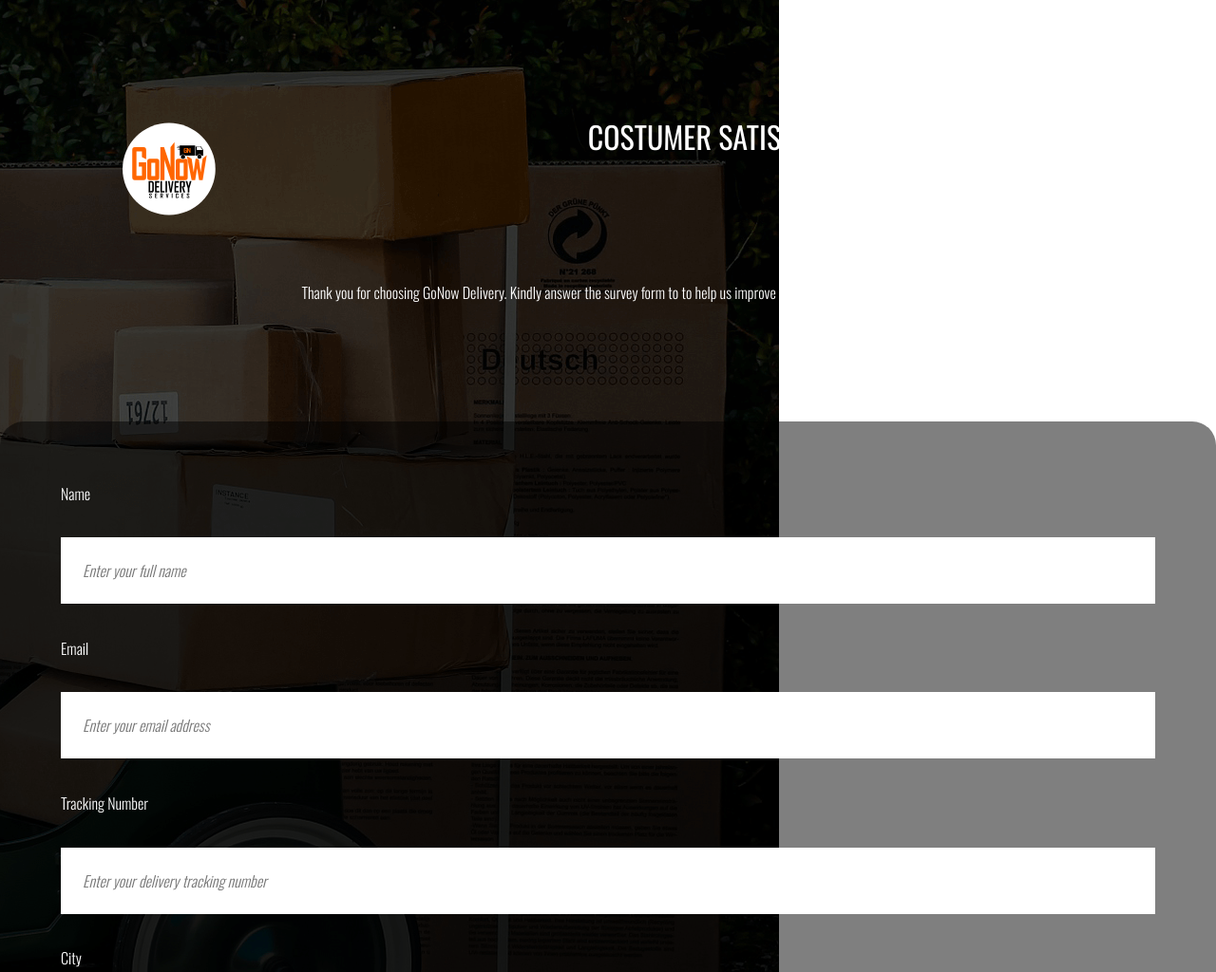
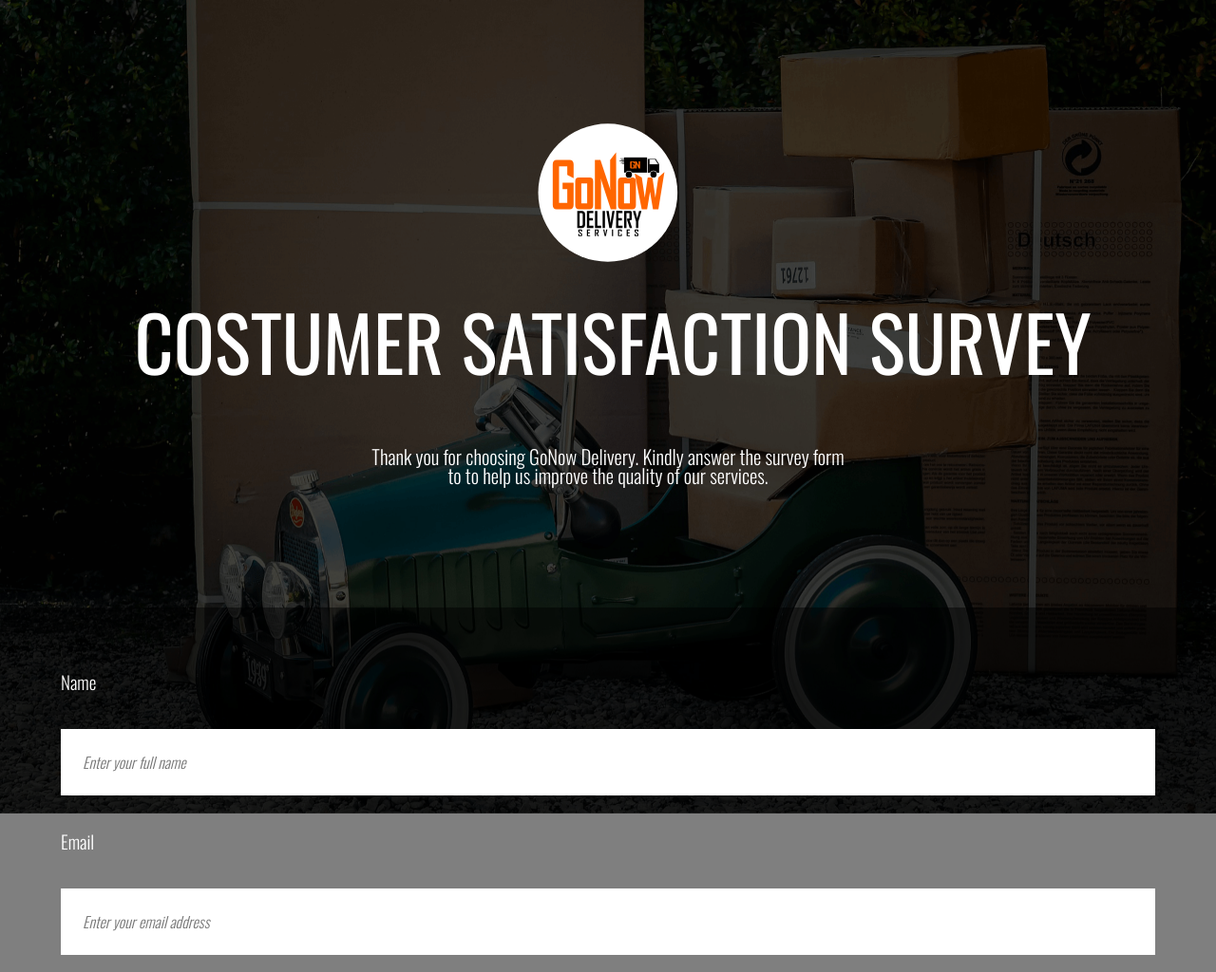
Before and after one commit to adrianaluisadc/Survey-Form-Project, a plain HTML site: page index.html in a window 1280 px wide. Shown: the top 1024 px of the page at 95% size. Drawn offline with nearby package versions, Linux system fonts and the light colour scheme.

Commit message:
[add] responsive layout

```diff
--- a/css/main.css
+++ b/css/main.css
@@ -27,6 +27,17 @@
 #header-container {
   grid-area: header;
   padding: 10%;
+}
+
+h1 {
+  color: #fff;
+  font-family: var(--main-font-fam);
+  text-transform: uppercase;
+}
+
+#description {
+  font-family: var(--main-font-fam);
+  color: #fff;
 }
 
 #header h1 {
@@ -67,11 +78,7 @@ h1 {
 
 #form-container {
   grid-area: survey;
-}
-
-#form-background {
-  border-radius: 25px 25px 0 0;
-  padding: 5%;
+  padding-bottom: 25%;
 }
 
 label {
@@ -112,7 +119,7 @@ input::placeholder {
 
 #form-background {
   background: rgba(0, 0, 0, 0.5);
-  border-radius: 25px 25px 0 0;
+  border-radius: 25px 25px 25px 25px;
   padding: 5%;
 }
 
@@ -338,6 +345,7 @@ input[type="checkbox"]:not(:checked) + label::after {
 #inputcontent7 input[type="radio"] + label {
   cursor: pointer;
   display: inline-block;
+  text-shadow: 1px 0px 18px rgba(255, 181, 0, 0.71);
   color: rgb(255, 208, 0);
   cursor: pointer;
 }
@@ -347,6 +355,7 @@ input[type="checkbox"]:not(:checked) + label::after {
   display: inline-block;
   color: rgb(255, 255, 255);
   cursor: pointer;
+  text-shadow: none;
 }
 
 #inputcontent7 input[type="radio"]:hover + label ~ label {
@@ -354,24 +363,21 @@ input[type="checkbox"]:not(:checked) + label::after {
   display: inline-block;
   color: rgb(255, 255, 255);
   cursor: pointer;
+  text-shadow: none;
 }
-
-
-
 
 /* ---------textarea area---------- */
 
 textarea {
-
   width: 100%;
   height: 17vh;
   font-family: var(--main-font-fam);
   padding: 3%;
   margin-top: 5%;
-    margin-bottomm: 5%;
+  margin-bottom: 5%;
   background: #fff;
   resize: none;
-    border:none;
+  border: none;
 }
 
 textarea::placeholder {
@@ -382,25 +388,38 @@ textarea::placeholder {
 
 #submit-container {
   margin-top: 7%;
+  margin-bottom: 7%;
   width: 100%;
   text-align: center;
 }
 button {
   width: 60%;
   font-family: var(--main-font-fam);
-    font-weight: 500;
+  font-weight: 400;
   font-size: 1.1em;
-    padding:1%;
-    background-color:rgb(224, 71, 0);
+  padding: 1%;
+  background-color: #ff6600;
 
-    color: black;
-    border:none;
+  color: rgb(0, 0, 0);
+  border: none;
 }
 
 button:hover {
   background-color: #ffa600;
   color: #000000;
   cursor: pointer;
-    box-shadow: -1px 2px 20px 0px  rgb(255, 153, 0);
-    transform: scale(1.04)
+  box-shadow: -1px 2px 20px 0px rgb(255, 153, 0);
+  transform: scale(1.04);
 }
+
+/*
+-----------footer container----------- */
+
+#footerbox {
+    text-align: center;
+    padding: 1.5em;
+    color:  #aaaaaa;
+    font-size: .8em;
+    font-family: var(--main-font-fam);
+    background: rgb(17, 17, 17)
+}
--- a/css/reset.css
+++ b/css/reset.css
@@ -9,14 +9,3 @@
   margin: 0;
   box-sizing: border-box;
 }
-
-h1 {
-  color: #fff;
-  font-family: var(--main-font-fam);
-  text-transform: uppercase;
-}
-
-#description {
-  font-family: var(--main-font-fam);
-  color: #fff;
-}
--- /dev/null
+++ b/css/responsive.css
@@ -0,0 +1,137 @@
+@media only screen and (min-width: 480px) {
+  h1 {
+    font-size: 2.3em;
+  }
+
+  #gonowlogo {
+    justify-self: right;
+  }
+}
+
+@media only screen and (min-width: 521px) {
+  #description {
+    font-size: 1.2em;
+  }
+}
+@media only screen and (min-width: 561px) {
+  #background-image {
+    width: 1200px;
+    object-position: 0px 0px;
+  }
+
+  #gonowlogo {
+    width: 150px;
+    justify-self: right;
+  }
+
+  h1 {
+    font-size: 3em;
+  }
+}
+
+@media only screen and (min-width: 715px) {
+  h1 {
+    padding-left: 1%;
+    padding-top: 2%;
+    font-size: 3.5em;
+  }
+
+  #description {
+    font-size: 1.3em;
+  }
+}
+
+@media only screen and (min-width: 752px) {
+  h1 {
+    padding-left: 1%;
+    padding-top: 0px;
+    font-size: 3.5em;
+  }
+}
+
+@media only screen and (min-width: 806px) {
+  h1 {
+    padding-left: 1%;
+    padding-top: 4%;
+    font-size: 3.5em;
+  }
+
+  #description {
+    padding-left: 15%;
+    padding-right: 15%;
+  }
+}
+
+@media only screen and (min-width: 1096px) {
+  h1 {
+    padding-left: 1%;
+    padding-top: 5%;
+    font-size: 3.5em;
+  }
+
+  #description {
+    padding-left: 25%;
+    padding-right: 25%;
+  }
+}
+
+@media only screen and (min-width: 1152px) {
+  h1 {
+    padding-left: 1%;
+    padding-top: 6%;
+    font-size: 3.6em;
+  }
+}
+
+@media only screen and (min-width: 1200px) {
+  h1 {
+    padding-top: 4%;
+    font-size: 5em;
+  }
+
+  #header {
+    width: 100%;
+    display: grid;
+    grid-template-areas:
+      "logo"
+      "h1"
+      "pd";
+  }
+
+  #gonowlogo {
+    justify-self: center;
+  }
+
+
+  label {
+    font-size: 1.2em;
+
+  }
+
+  #inputcontent5 {
+      float: left;
+      width: 50%;
+  }
+
+  #inputcontent6 {
+      float: left;
+      width: 50%;
+  }
+
+  #checkbox-label{
+      padding-top: 0;
+      display: inline-block;
+  }
+
+  #starrating-label {
+    clear: both;
+  }
+
+  #stars-box{
+      font-size: 3em;
+  }
+
+  textarea {
+      font-size: 1em;
+  }
+}
--- a/index.html
+++ b/index.html
@@ -8,8 +8,10 @@
     <link rel="stylesheet" href="https://cdnjs.cloudflare.com/ajax/libs/font-awesome/5.12.1/css/all.min.css">
 </head>
 </head>
+    <link rel="stylesheet" href="css/main.css" />
     <link rel="stylesheet" href="css/reset.css" />
-    <link rel="stylesheet" href="css/main.css" />
+    <link rel="stylesheet" href="css/responsive.css" />
+
   </head>
   <body>
     <div id="main-container">
@@ -59,7 +61,7 @@
                     type="number"
                     id="number"
                     name="tracking number"
-                    min="0"
+                    min="111111"
                     max="999999"
                     placeholder="Enter your delivery tracking number"
                     required
@@ -217,12 +219,18 @@
                     <textarea placeholder="Type your feedback here. . ."></textarea>
                   </div>
                 </div>
-<div id="inputcontent9">
-  <div id="submit-container">
-    <button type="submit" >SUBMIT FORM</button>
-  </div>
-</div>
+                <div id="inputcontent9">
+                  <div id="submit-container">
+                    <button id="submit" type="submit" >SUBMIT FORM</button>
+                  </div>
+                </div>
               </form>
+            </div>
+          </div>
+          <div id="footer-container">
+            <div id="footerbox">
+
+              <footer id="developers-name"> ADRIANA LUISA DELA CRUZ  &copy; DEVELOPMENT 2021</footer>
             </div>
           </div>
         </div>
```
Lines whose indentation alone changed are shown as unchanged.
